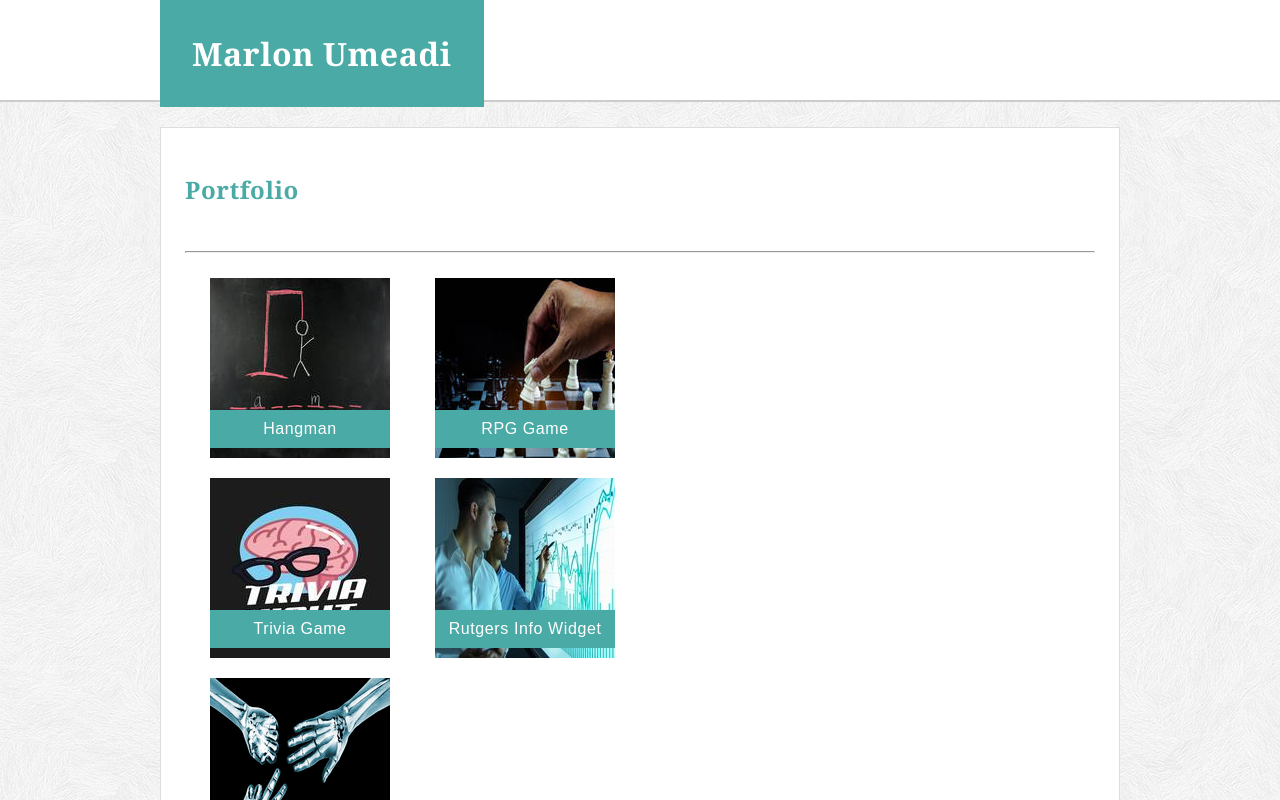
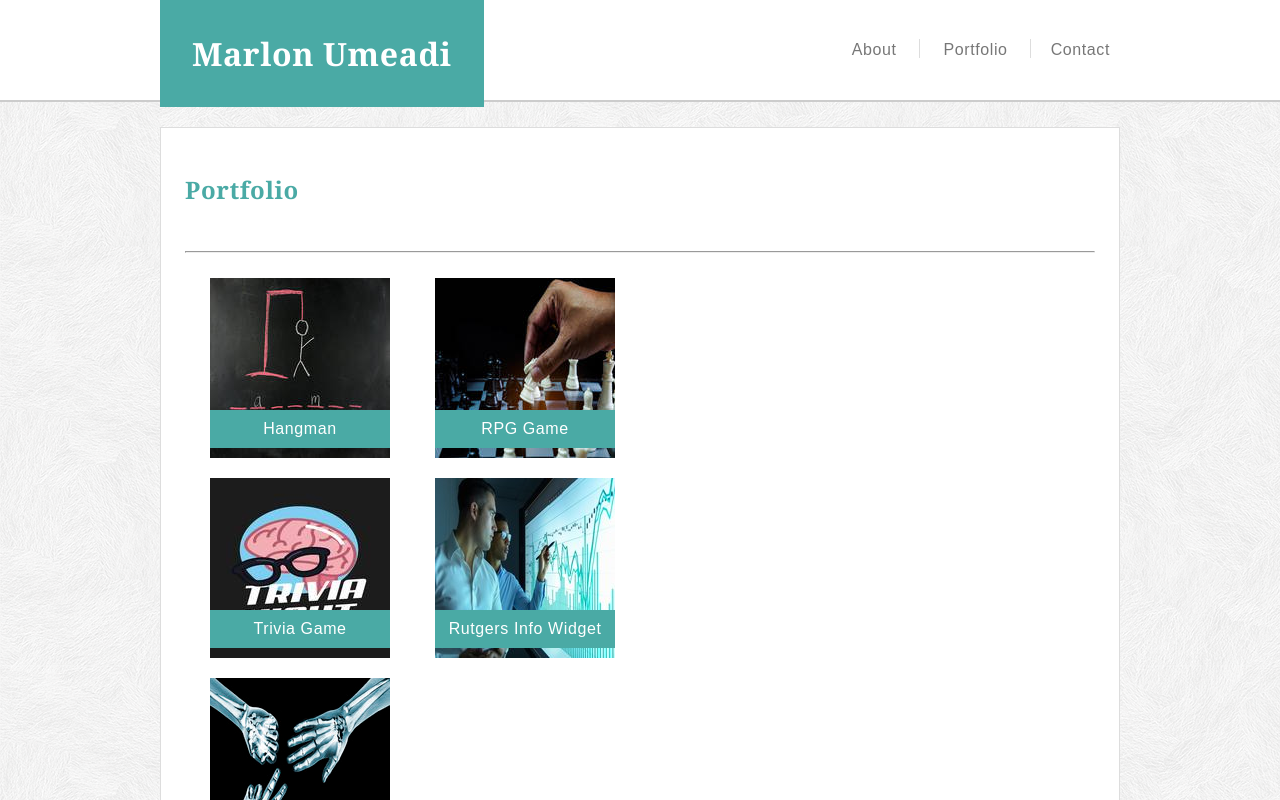
Before and after one commit to umeadi/Basic-Portfolio, a plain HTML site: page portfolio.html in a window 1280 px wide. Shown: the top 800 px of the page. Drawn offline with Linux system fonts and the light colour scheme.

Commit message:
portfolio page updated

```diff
--- a/portfolio.html
+++ b/portfolio.html
@@ -9,6 +9,19 @@
     <header>
         <div class="head">
             <h1>Marlon Umeadi</h1>
+            <nav class= "linklist">
+                <ul>
+                    <li>
+                        <a href= "index.html">About</a>
+                    </li>
+                    <li>
+                        <a href= "portfolio.html">Portfolio</a>
+                    </li>
+                    <li>
+                        <a href= "contact.html">Contact</a>
+                    </li>
+                </ul>
+            </nav>
         </div>
     </header>
     <section>
```
